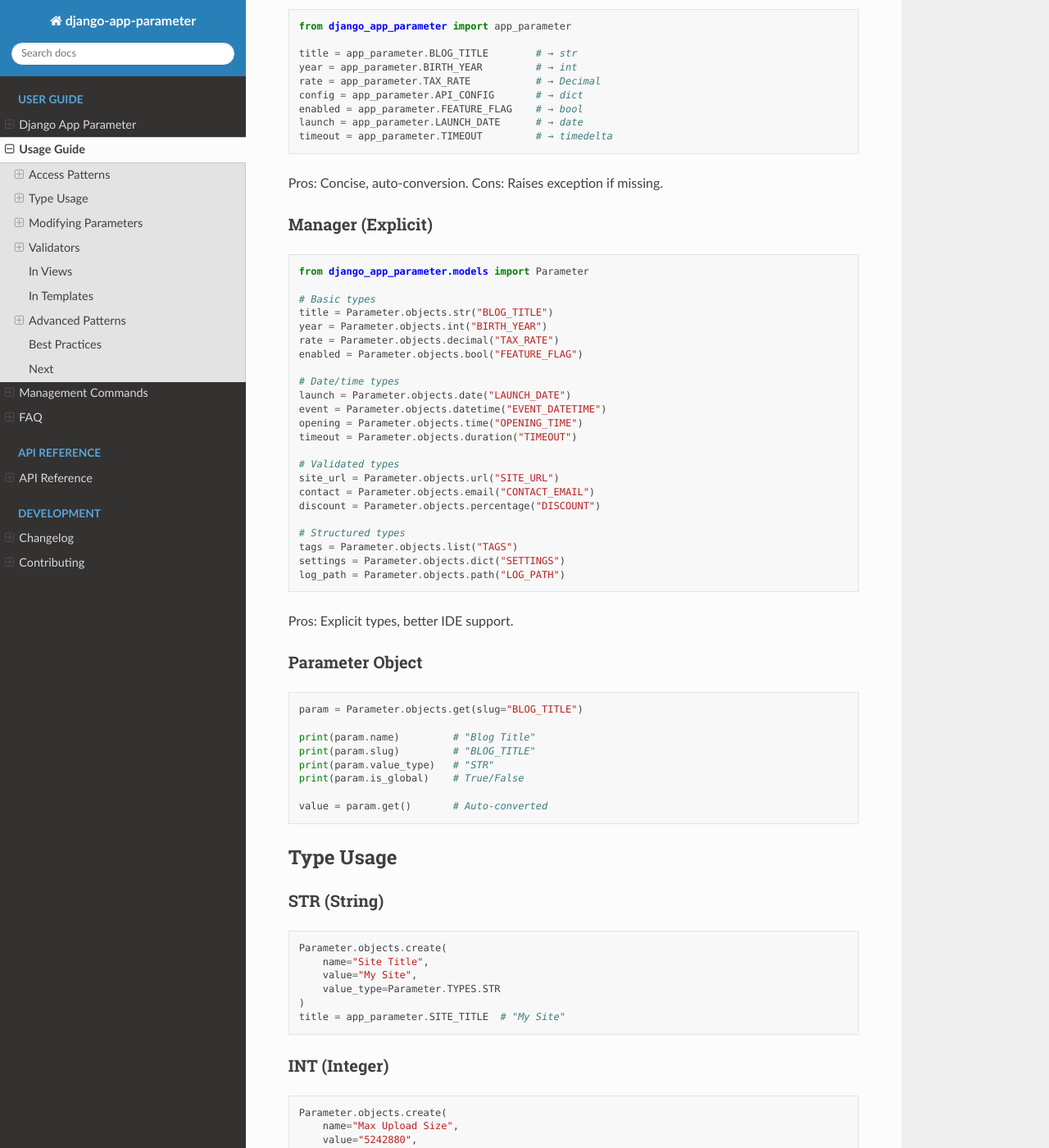
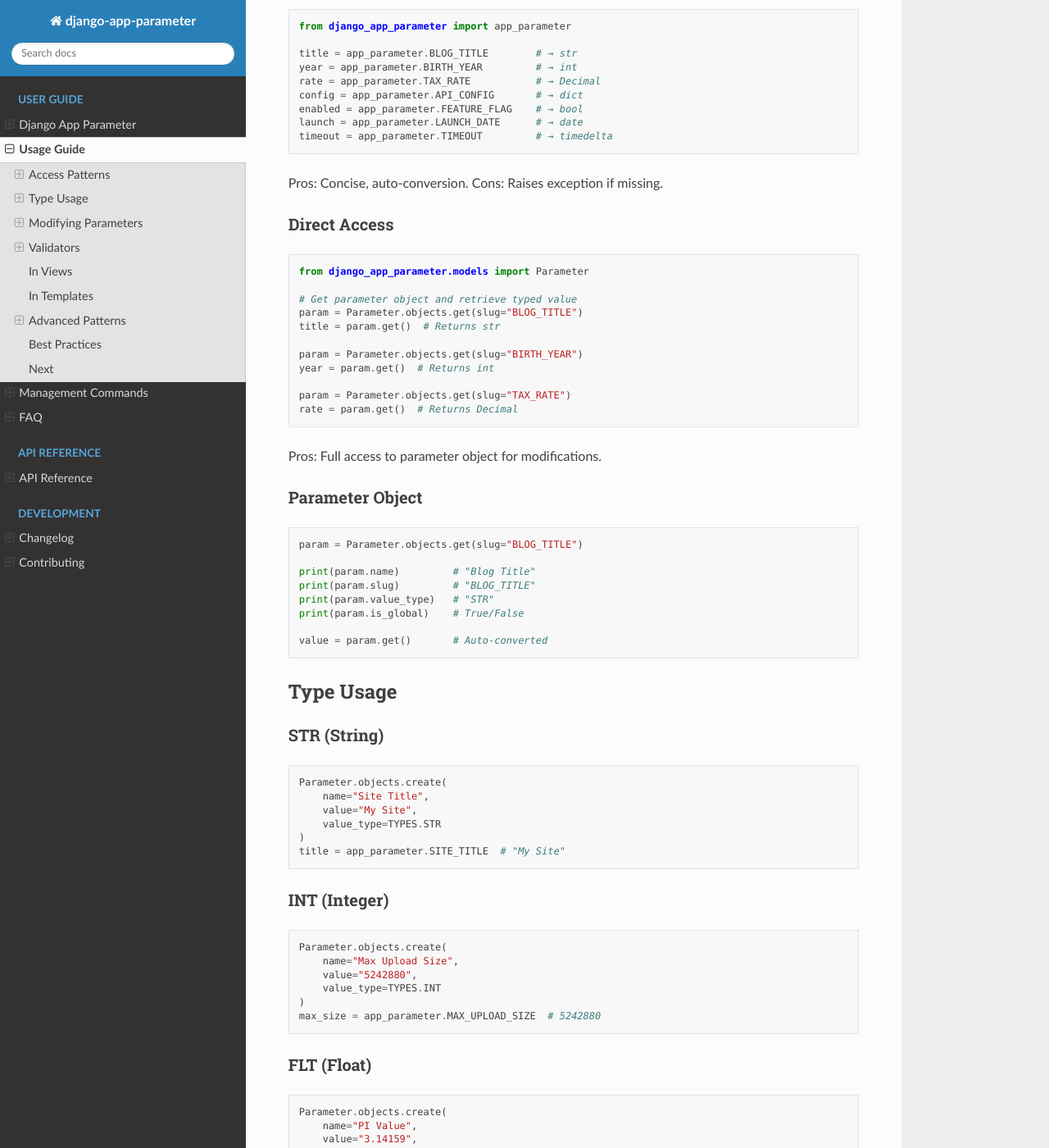
Before and after one commit to Swannbm/django-app-parameter, a Sphinx documentation site: the page built from docs/usage-guide.md, in a window 1280 px wide and 1400 px high, scrolled down 255 px. Shown: the whole window at 82% size. Built offline with Sphinx 7.4.7 and the Read the Docs theme 3.1.0, drawn with Linux system fonts in a browser that asks for light colours; some of the changed text lies outside the part shown.

Commit message:
update docs

````diff
--- a/docs/usage-guide.md
+++ b/docs/usage-guide.md
@@ -18,35 +18,23 @@
 
 Pros: Concise, auto-conversion. Cons: Raises exception if missing.
 
-### Manager (Explicit)
+### Direct Access
 
 ```python
 from django_app_parameter.models import Parameter
 
-# Basic types
-title = Parameter.objects.str("BLOG_TITLE")
-year = Parameter.objects.int("BIRTH_YEAR")
-rate = Parameter.objects.decimal("TAX_RATE")
-enabled = Parameter.objects.bool("FEATURE_FLAG")
+# Get parameter object and retrieve typed value
+param = Parameter.objects.get(slug="BLOG_TITLE")
+title = param.get()  # Returns str
 
-# Date/time types
-launch = Parameter.objects.date("LAUNCH_DATE")
-event = Parameter.objects.datetime("EVENT_DATETIME")
-opening = Parameter.objects.time("OPENING_TIME")
-timeout = Parameter.objects.duration("TIMEOUT")
+param = Parameter.objects.get(slug="BIRTH_YEAR")
+year = param.get()  # Returns int
 
-# Validated types
-site_url = Parameter.objects.url("SITE_URL")
-contact = Parameter.objects.email("CONTACT_EMAIL")
-discount = Parameter.objects.percentage("DISCOUNT")
-
-# Structured types
-tags = Parameter.objects.list("TAGS")
-settings = Parameter.objects.dict("SETTINGS")
-log_path = Parameter.objects.path("LOG_PATH")
+param = Parameter.objects.get(slug="TAX_RATE")
+rate = param.get()  # Returns Decimal
 ```
 
-Pros: Explicit types, better IDE support.
+Pros: Full access to parameter object for modifications.
 
 ### Parameter Object
 
@@ -68,7 +56,7 @@
 Parameter.objects.create(
     name="Site Title",
     value="My Site",
-    value_type=Parameter.TYPES.STR
+    value_type=TYPES.STR
 )
 title = app_parameter.SITE_TITLE  # "My Site"
 ```
@@ -78,7 +66,7 @@
 Parameter.objects.create(
     name="Max Upload Size",
     value="5242880",
-    value_type=Parameter.TYPES.INT
+    value_type=TYPES.INT
 )
 max_size = app_parameter.MAX_UPLOAD_SIZE  # 5242880
 ```
@@ -88,7 +76,7 @@
 Parameter.objects.create(
     name="PI Value",
     value="3.14159",
-    value_type=Parameter.TYPES.FLT
+    value_type=TYPES.FLT
 )
 pi = app_parameter.PI_VALUE  # 3.14159
 ```
@@ -102,7 +90,7 @@
 Parameter.objects.create(
     name="Tax Rate",
     value="20.00",
-    value_type=Parameter.TYPES.DCL
+    value_type=TYPES.DCL
 )
 tax_rate = app_parameter.TAX_RATE  # Decimal('20.00')
 ```
@@ -112,7 +100,7 @@
 Parameter.objects.create(
     name="Maintenance Mode",
     value="false",
-    value_type=Parameter.TYPES.BOO
+    value_type=TYPES.BOO
 )
 if app_parameter.MAINTENANCE_MODE:
     return HttpResponse("Under maintenance")
@@ -127,7 +115,7 @@
 Parameter.objects.create(
     name="Launch Date",
     value="2024-12-31",
-    value_type=Parameter.TYPES.DATE
+    value_type=TYPES.DATE
 )
 launch = app_parameter.LAUNCH_DATE  # date(2024, 12, 31)
 ```
@@ -141,7 +129,7 @@
 Parameter.objects.create(
     name="Event Start",
     value="2024-12-31T23:59:59",
-    value_type=Parameter.TYPES.DATETIME
+    value_type=TYPES.DATETIME
 )
 event = app_parameter.EVENT_START  # datetime(2024, 12, 31, 23, 59, 59)
 ```
@@ -155,7 +143,7 @@
 Parameter.objects.create(
     name="Opening Time",
     value="09:00:00",
-    value_type=Parameter.TYPES.TIME
+    value_type=TYPES.TIME
 )
 opening = app_parameter.OPENING_TIME  # time(9, 0, 0)
 ```
@@ -169,7 +157,7 @@
 Parameter.objects.create(
     name="Session Timeout",
     value="3600",  # seconds
-    value_type=Parameter.TYPES.DURATION
+    value_type=TYPES.DURATION
 )
 timeout = app_parameter.SESSION_TIMEOUT  # timedelta(seconds=3600)
 ```
@@ -181,7 +169,7 @@
 Parameter.objects.create(
     name="API Endpoint",
     value="https://api.example.com",
-    value_type=Parameter.TYPES.URL
+    value_type=TYPES.URL
 )
 api_url = app_parameter.API_ENDPOINT  # "https://api.example.com"
 ```
@@ -193,7 +181,7 @@
 Parameter.objects.create(
     name="Contact Email",
     value="contact@example.com",
-    value_type=Parameter.TYPES.EMAIL
+    value_type=TYPES.EMAIL
 )
 email = app_parameter.CONTACT_EMAIL  # "contact@example.com"
 ```
@@ -205,7 +193,7 @@
 Parameter.objects.create(
     name="Discount",
     value="15.5",
-    value_type=Parameter.TYPES.PERCENTAGE
+    value_type=TYPES.PERCENTAGE
 )
 discount = app_parameter.DISCOUNT  # 15.5
 ```
@@ -217,7 +205,7 @@
 Parameter.objects.create(
     name="Allowed Tags",
     value="python, django, web",
-    value_type=Parameter.TYPES.LIST
+    value_type=TYPES.LIST
 )
 tags = app_parameter.ALLOWED_TAGS  # ["python", "django", "web"]
 ```
@@ -229,7 +217,7 @@
 Parameter.objects.create(
     name="API Settings",
     value='{"host": "api.example.com", "port": 443}',
-    value_type=Parameter.TYPES.DICT
+    value_type=TYPES.DICT
 )
 settings = app_parameter.API_SETTINGS  # {"host": "api.example.com", "port": 443}
 ```
@@ -241,7 +229,7 @@
 Parameter.objects.create(
     name="Feature Flags",
     value='["feature1", "feature2"]',
-    value_type=Parameter.TYPES.JSN
+    value_type=TYPES.JSN
 )
 flags = app_parameter.FEATURE_FLAGS  # ["feature1", "feature2"]
 ```
@@ -255,7 +243,7 @@
 Parameter.objects.create(
     name="Log Directory",
     value="/var/log/myapp",
-    value_type=Parameter.TYPES.PATH
+    value_type=TYPES.PATH
 )
 log_dir = app_parameter.LOG_DIRECTORY  # Path("/var/log/myapp")
 ```
@@ -273,16 +261,22 @@
 
 Validators run automatically before saving.
 
-### Direct Setters
+### Using `auto_cast`
+
+When you have a string value (e.g., from user input) and want to convert it to the parameter's native type:
 
 ```python
-param.set_int(42)
-param.set_str("new value")
-param.set_date(date(2024, 12, 31))
-param.set_list(["a", "b", "c"])
+param = Parameter.objects.get(slug="TAX_RATE")
+param.set("19.6", auto_cast=True)  # Converts "19.6" to Decimal, validates, saves
+
+param = Parameter.objects.get(slug="MAX_SIZE")
+param.set("1024", auto_cast=True)  # Converts "1024" to int, validates, saves
+
+param = Parameter.objects.get(slug="LAUNCH_DATE")
+param.set("2024-12-31", auto_cast=True)  # Converts to date, validates, saves
 ```
 
-Type-safe: raises `TypeError` if wrong type.
+This saves you from manually converting types before calling `set()`.
 
 ### In Admin
 
````
Also changed, not shown: docs/README.md (+10 -6 lines), docs/faq.md (+14 -13 lines), .claude/code_patterns.md, .claude/quick_reference.md, .claude/testing_guide.md.
